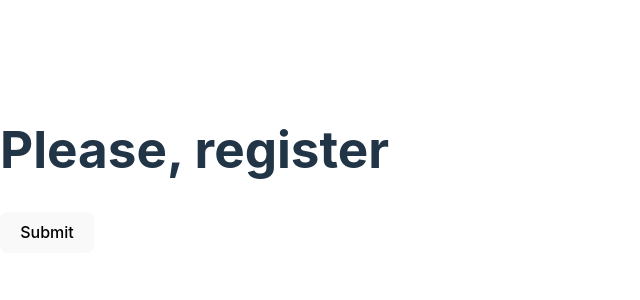
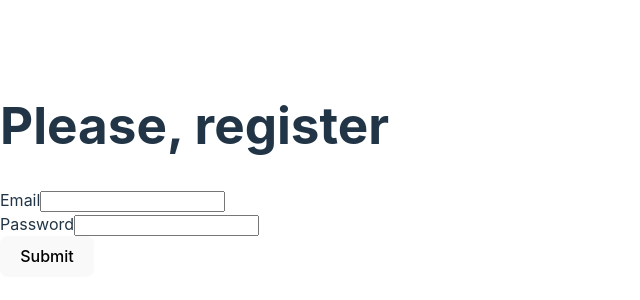
Before and after one commit to osumsky/vr-react-app, a React (Vite) app: page / in a window 1280 px wide. Shown: the part 230-530 px from the top of the page, without its empty margins (0-640 px from the left). Built offline with nearby package versions, Linux system fonts and the light colour scheme; the HTML template or start-up script is replaced by a standard one.

Commit message:
lesson3-3

```diff
--- a/src/App.jsx
+++ b/src/App.jsx
@@ -1,13 +1,38 @@
-import RegisterForm from "./Components/RegisterForm";
-import ConfirmDialog from "./Components/ConfirmDialog";
+import RegisterForm from './Components/RegisterForm';
+import ConfirmDialog from './Components/ConfirmDialog';
+import { useState } from 'react';
 
 function App() {
+  const [user, setUser] = useState({});
+  const [confirmationOpen, setConfirmationOpen] = useState(false);
+  const [isConfirmed, setConfirmed] = useState(false);
+  const confirmUserData = (user) => {
+    setUser(user);
+    setConfirmationOpen(true);
+    console.log(user);
+  };
+  const closeDialog = () => setConfirmationOpen(false);
+  const confirmDialog = () => {
+    closeDialog();
+    setConfirmed(true);
+  };
   return (
     <>
       <main>
-        <RegisterForm />
+        {isConfirmed ? (
+          `Congratulation user: ${user.email}`
+        ) : (
+          <RegisterForm onSubmit={confirmUserData} />
+        )}
       </main>
-      <ConfirmDialog />
+      <ConfirmDialog
+        open={confirmationOpen}
+        title="Please confirm registration"
+        cancel={closeDialog}
+        confirm={confirmDialog}
+      >
+        <p>Please confirm your email: {user.email}</p>
+      </ConfirmDialog>
     </>
   );
 }
--- a/src/Components/AppInput.jsx
+++ b/src/Components/AppInput.jsx
@@ -1,3 +1,8 @@
-export default function AppInput() {
-  return <></>;
+export default function AppInput({ label, name, ...rest }) {
+  return (
+    <div>
+      <label htmlFor={name}>{label}</label>
+      <input id={name} {...rest} />
+    </div>
+  );
 }
--- a/src/Components/ConfirmDialog.jsx
+++ b/src/Components/ConfirmDialog.jsx
@@ -1,3 +1,22 @@
-export default function ConfirmDialog() {
-  return <></>;
+export default function ConfirmDialog({
+  title,
+  children,
+  confirm,
+  cancel,
+  open,
+}) {
+  return (
+    <dialog open={open}>
+      <div>{title}</div>
+      <div>{children}</div>
+      <div>
+        <button type="button" onClick={confirm}>
+          Confirm
+        </button>
+        <button type="button" onClick={cancel}>
+          Cancel
+        </button>
+      </div>
+    </dialog>
+  );
 }
--- a/src/Components/RegisterForm.jsx
+++ b/src/Components/RegisterForm.jsx
@@ -1,32 +1,50 @@
 import AppInput from './AppInput';
+import { useState } from 'react';
 
-export default function RegisterForm() {
+export default function RegisterForm({ onSubmit }) {
+  const [user, setUserData] = useState({ email: '', psw: '' });
+  const setUserEmail = (e) => {
+    const email = e.target.value;
+    setUserData({ ...user, email });
+  };
+  const setUserPwd = (e) => {
+    const psw = e.target.value;
+    setUserData({ ...user, psw });
+  };
+
+  const handleFormSubmit = (e) => {
+    e.preventDefault();
+    onSubmit(user);
+    setUserData({ email: '', psw: '' });
+  };
+
   return (
     <>
       <h1>Please, register</h1>
 
       <form
-        onSubmit={() => {
-          console.log('done');
-        }}
+        onSubmit={handleFormSubmit}
       >
         <AppInput
           name="email"
-          label="Label"
+          label="Email"
           type="email"
-          onChange={console.log}
+          onChange={setUserEmail}
           required={true}
+          value={user.email}
         />
 
         <AppInput
           name="pwd"
           label="Password"
-          type="email"
-          onChange={console.log}
+          type="password"
+          onChange={setUserPwd}
           required={true}
+          value={user.psw}
         />
+        {/* {JSON.stringify(user)} */}
+        <button>Submit</button>
       </form>
-      <button>Submit</button>
     </>
   );
 }
```
